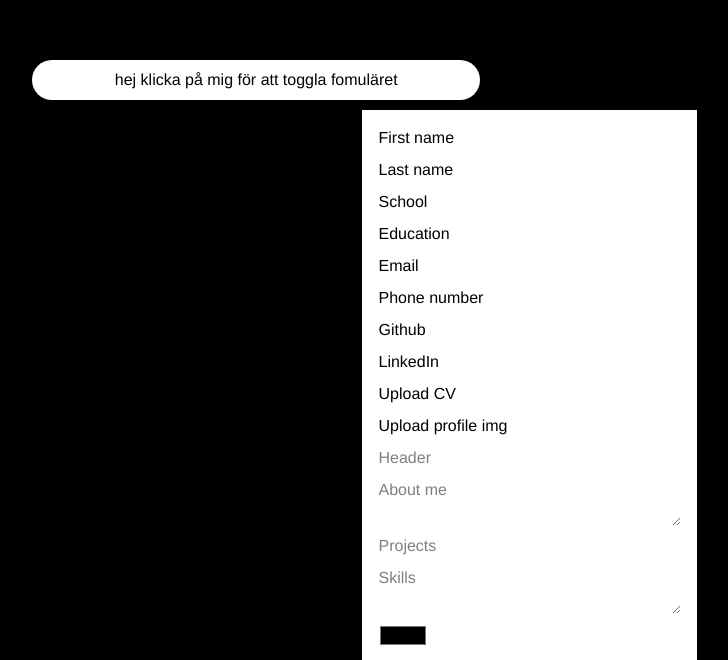
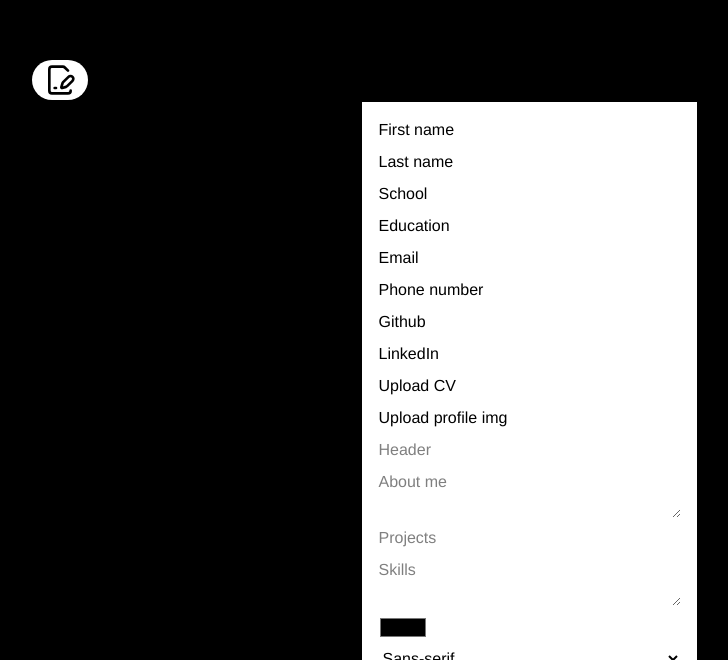
Before and after one commit to maxwelin/team-1, a React (Vite) app: page / in a window 1280 px wide. Shown: the part 140-800 px from the top of the page, without its empty margins (110-838 px from the left). Built offline with nearby package versions, Linux system fonts and the light colour scheme.

Commit message:
changed form toggle button, temporary design

```diff
--- a/src/components/Common/Main.jsx
+++ b/src/components/Common/Main.jsx
@@ -2,17 +2,18 @@ import { useContext } from "react";
 import Form from "../Form/Form";
 import Portfolio from "../Portfolio/Portfolio";
 import { FormContext } from "../providers/FormContext";
+import { LuFilePenLine } from "react-icons/lu";
 
 const Main = () => {
   const { toggleForm, setToggleForm } = useContext(FormContext);
   return (
     <>
-      <button
-        className="w-[45%] h-10 rounded-3xl mb-2 bg-white cursor-pointer"
+      <div
+        className="flex bg-white cursor-pointer p-1 pl-3 box-border rounded-3xl w-14 hover:bg-black hover:text-white"
         onClick={() => setToggleForm(!toggleForm)}
       >
-        hej klicka på mig för att toggla fomuläret
-      </button>
+        <LuFilePenLine size={32} />
+      </div>
       {toggleForm ? <Form /> : <Portfolio />}
     </>
   );
```
